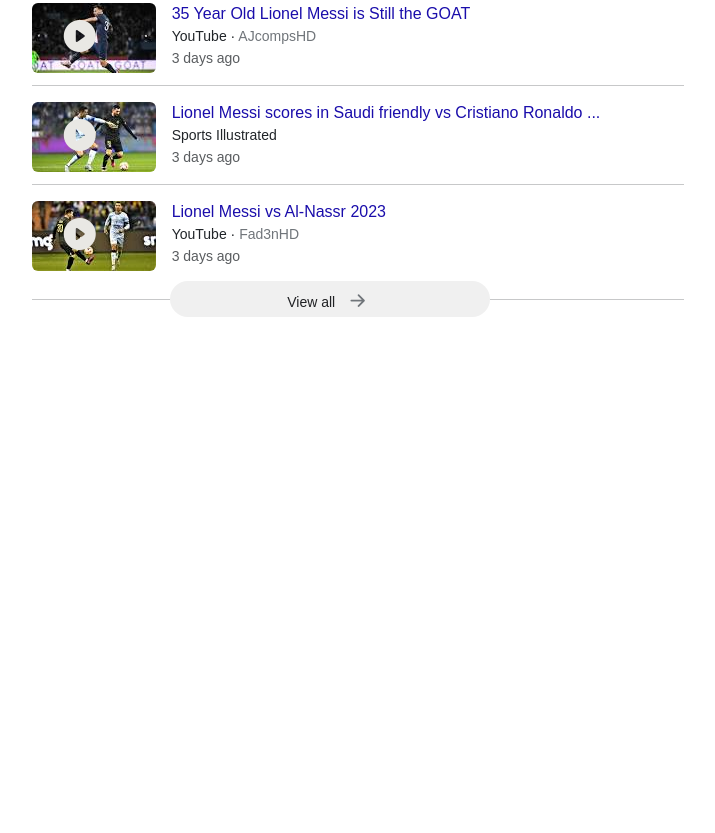
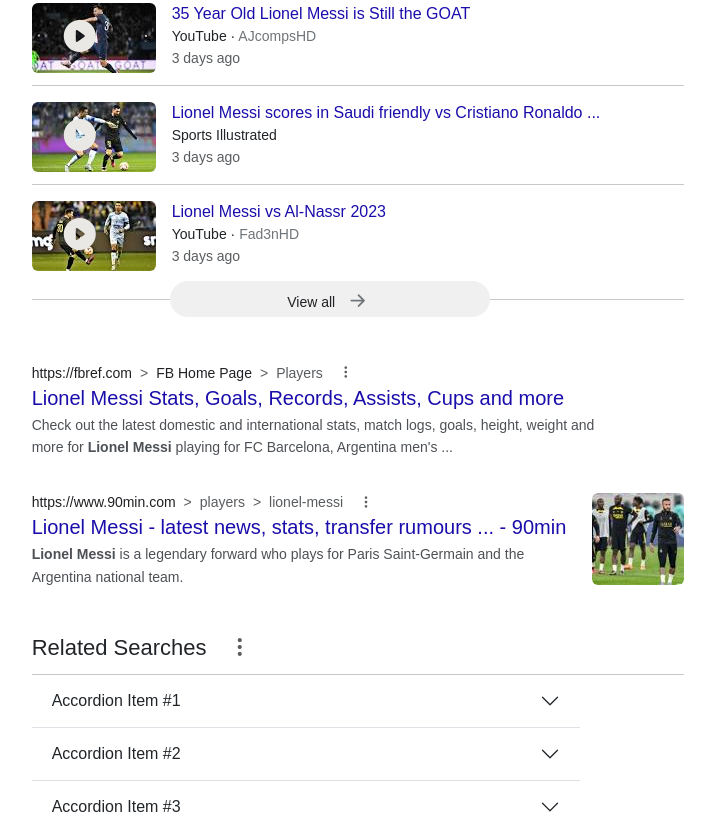
Before and after one commit to MbonuJennifer/Google-Web-Design, a plain HTML site: page index.html in a window 1280 px wide. Shown: the part 2241-3074 px from the top of the page, without its empty margins (141-856 px from the left). Before the commit the page ends 2565 px from the top, so only its background shows below. Drawn offline with nearby package versions, Linux system fonts and the light colour scheme.

Commit message:
Another search results section

```diff
--- a/index.html
+++ b/index.html
@@ -423,7 +423,89 @@
               </div>
             </div>
           </div>
+          <div class="marginButtomArea1">
+            <div class="" style="width: 40.75rem;">
+                <div class="d-flex">
+                  <div class="pe-2">
+                    <div class="pe-5">
+                      <nav style="--bs-breadcrumb-divider: '>';" aria-label="breadcrumb" class="m-0 p-0 bcText">
+                        <ol class="breadcrumb p-0 m-0">
+                          <li class="breadcrumb-item">https://fbref.com</li>
+                          <li class="breadcrumb-item">FB Home Page</li>
+                          <li class="breadcrumb-item text-muted" aria-current="page">Players</li>
+                          <span><i class="bi bi-three-dots-vertical text-muted ms-3"></i></span>
+                        </ol>
+                      </nav>
+                      <h5 class="my-1 newsCTitle"><a href="https://fbref.com/en/players/d70ce98e/Lionel-Messi">Lionel Messi Stats, Goals, Records, Assists, Cups and more</a></h5>
+                      <p class="my-0 newsCPara">Check out the latest domestic and international stats, match logs, goals, height, weight and more for <strong>Lionel Messi</strong> playing for FC Barcelona, Argentina men's ...</p>
+                    </div>
+                  </div>
+                </div>
+              </div>
+          </div>
+          <div class="marginButtomArea">
+            <div class="newsCard1" style="width: 40.75rem;">
+                <div class="d-flex">
+                  <div class="pe-1">
+                    <div class="pe-0">
+                      <nav style="--bs-breadcrumb-divider: '>';" aria-label="breadcrumb" class="m-0 p-0 bcText">
+                        <ol class="breadcrumb p-0 m-0">
+                          <li class="breadcrumb-item">https://www.90min.com</li>
+                          <li class="breadcrumb-item text-muted">players</li>
+                          <li class="breadcrumb-item text-muted" aria-current="page">lionel-messi</li>
+                          <span><i class="bi bi-three-dots-vertical text-muted ms-3"></i></span>
+                        </ol>
+                      </nav>
+                      <h5 class="my-1 newsCTitle"><a href="https://www.90min.com/players/lionel-messilionel-messi">Lionel Messi - latest news, stats, transfer rumours ... - 90min</a></h5>
+                      <p class="my-0 newsCPara"><strong>Lionel Messi</strong> is a legendary forward who plays for Paris Saint-Germain and the Argentina national team.</p>
+                    </div>
+                  </div>
+                  <div class="ps-2">
+                    <img src="images/18.jfif" class="rounded" alt="...">
+                  </div>
+                </div>
+              </div>
+          </div>
+          <h4 class="subTitlesbigCol mt-5">Related Searches <span><i class="bi bi-three-dots-vertical text-muted ms-3"></i></span></h4>
+          <hr class="mb-0" style="width: 40.75rem;">
+          <div class="py-0">
+            <div class="accordion accordion-flush" id="accordionFlushExample">
+              <div class="accordion-item">
+                <h2 class="accordion-header" id="flush-headingOne">
+                  <button class="accordion-button collapsed" type="button" data-bs-toggle="collapse" data-bs-target="#flush-collapseOne" aria-expanded="false" aria-controls="flush-collapseOne">
+                    Accordion Item #1
+                  </button>
+                </h2>
+                <div id="flush-collapseOne" class="accordion-collapse collapse" aria-labelledby="flush-headingOne" data-bs-parent="#accordionFlushExample">
+                  <div class="accordion-body">Placeholder content for this accordion, which is intended to demonstrate the <code>.accordion-flush</code> class. This is the first item's accordion body.</div>
+                </div>
+              </div>
+              <div class="accordion-item">
+                <h2 class="accordion-header" id="flush-headingTwo">
+                  <button class="accordion-button collapsed" type="button" data-bs-toggle="collapse" data-bs-target="#flush-collapseTwo" aria-expanded="false" aria-controls="flush-collapseTwo">
+                    Accordion Item #2
+                  </button>
+                </h2>
+                <div id="flush-collapseTwo" class="accordion-collapse collapse" aria-labelledby="flush-headingTwo" data-bs-parent="#accordionFlushExample">
+                  <div class="accordion-body">Placeholder content for this accordion, which is intended to demonstrate the <code>.accordion-flush</code> class. This is the second item's accordion body. Let's imagine this being filled with some actual content.</div>
+                </div>
+              </div>
+              <div class="accordion-item">
+                <h2 class="accordion-header" id="flush-headingThree">
+                  <button class="accordion-button collapsed" type="button" data-bs-toggle="collapse" data-bs-target="#flush-collapseThree" aria-expanded="false" aria-controls="flush-collapseThree">
+                    Accordion Item #3
+                  </button>
+                </h2>
+                <div id="flush-collapseThree" class="accordion-collapse collapse" aria-labelledby="flush-headingThree" data-bs-parent="#accordionFlushExample">
+                  <div class="accordion-body">Placeholder content for this accordion, which is intended to demonstrate the <code>.accordion-flush</code> class. This is the third item's accordion body. Nothing more exciting happening here in terms of content, but just filling up the space to make it look, at least at first glance, a bit more representative of how this would look in a real-world application.</div>
+                </div>
+              </div>
+            </div>
+          </div>
+
         </div>
+
+
       </div>
       <div class="col-md-4 aboutBox">
         <h6 class="aboutText">About</h6>
--- a/style.css
+++ b/style.css
@@ -164,6 +164,10 @@ color:  #4D5156;
 .marginButtomArea{
   margin-bottom: 2.2rem;
 }
+.marginButtomArea1{
+  margin-bottom: 2.2rem;
+  margin-top: 4rem;
+}
 .playImg{
   position: relative;
 }
```
Also changed, not shown: images/18.jfif (added).
